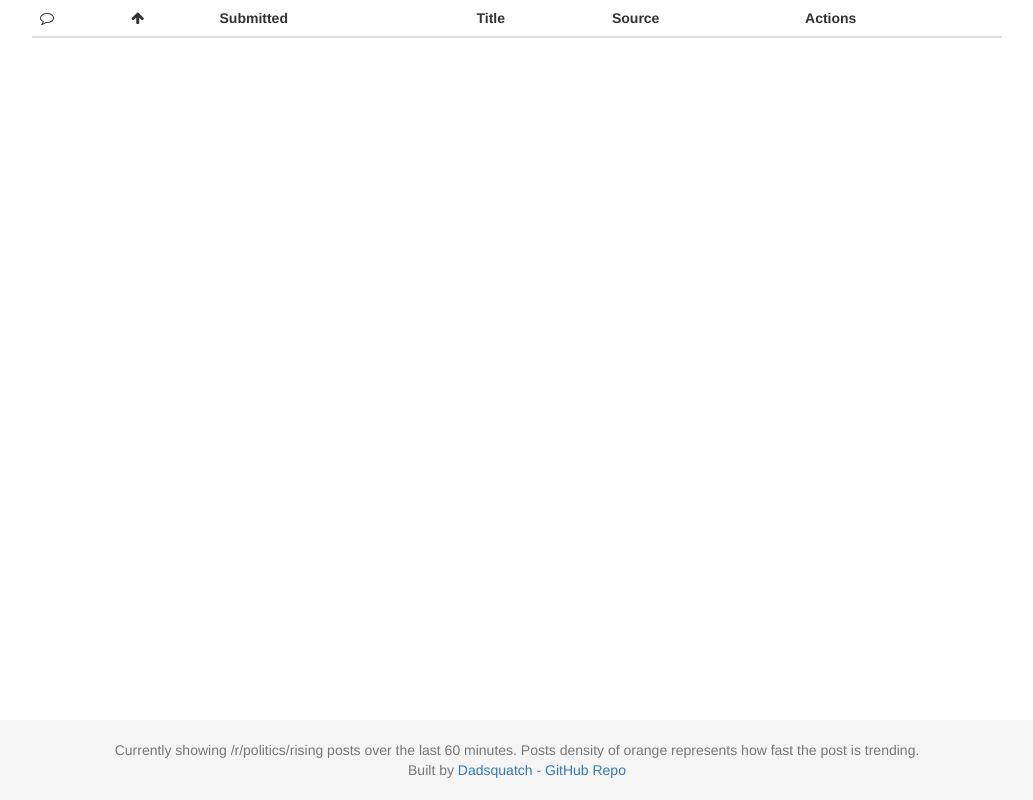
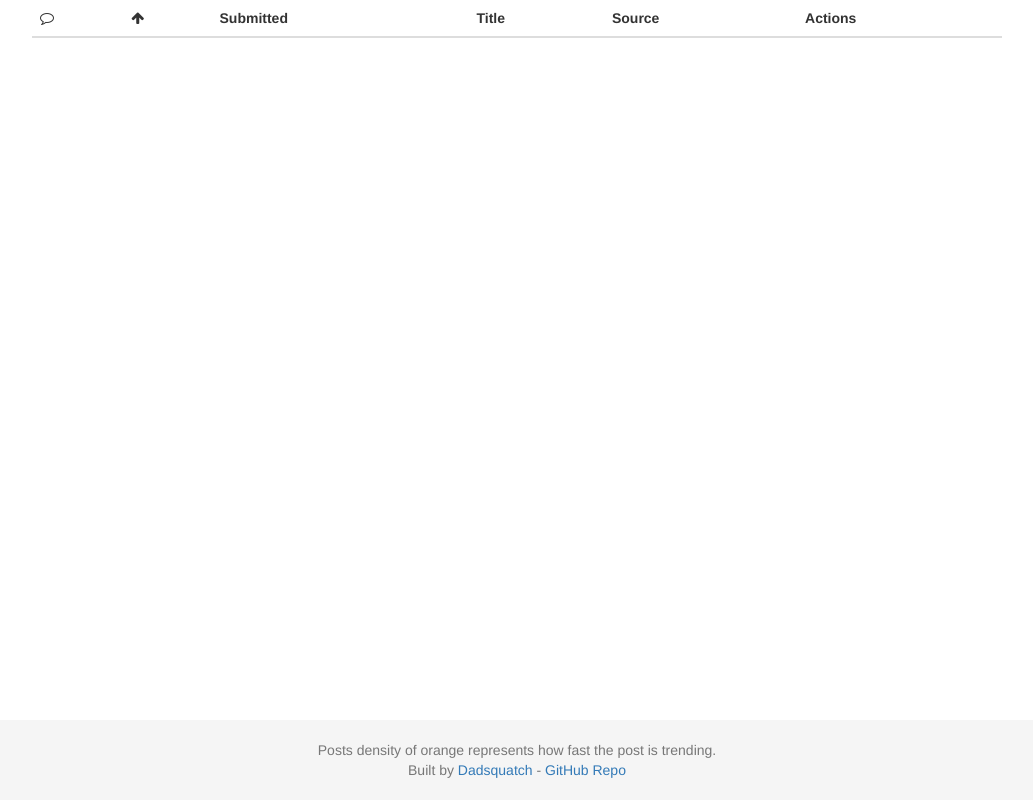
Before and after one commit to dadsquatch/f5oclock, a website: page views/index.html in a window 1280 px wide. Shown: the whole page, without its empty margins (123-1156 px from the left). Drawn offline with nearby package versions, Linux system fonts and the light colour scheme; some packages are replaced by stand-ins of ours; files that its build step writes are made by us from their sources; no server answers; a script that the page names is missing.

Commit message:
Update index.html

```diff
--- a/views/index.html
+++ b/views/index.html
@@ -75,7 +75,7 @@
     </div>
     <footer class="footer">
       <div class="container">
-        <p class="text-muted">Currently showing /r/politics/rising posts over the last {{timeOfQuery}} minutes. Posts density of orange represents how fast the post is trending.<br />Built by <a href="http://www.dadsquatch.com/">Dadsquatch</a> - <a href="https://github.com/dadsquatch/f5oclock">GitHub Repo</a></p>
+        <p class="text-muted">Posts density of orange represents how fast the post is trending.<br />Built by <a href="http://www.dadsquatch.com/">Dadsquatch</a> - <a href="https://github.com/dadsquatch/f5oclock">GitHub Repo</a></p>
       </div>
     </footer>
     <!-- jQuery (necessary for Bootstrap's JavaScript plugins) -->
```
